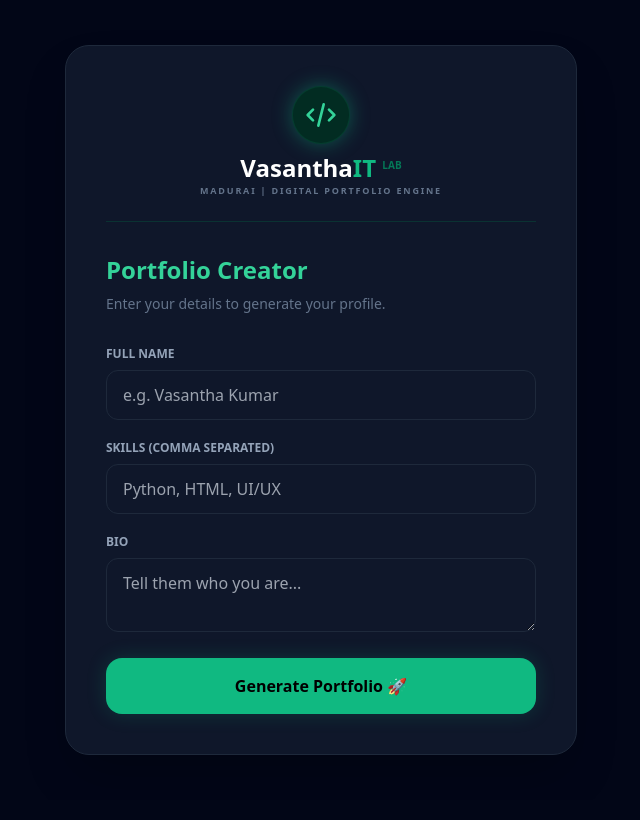
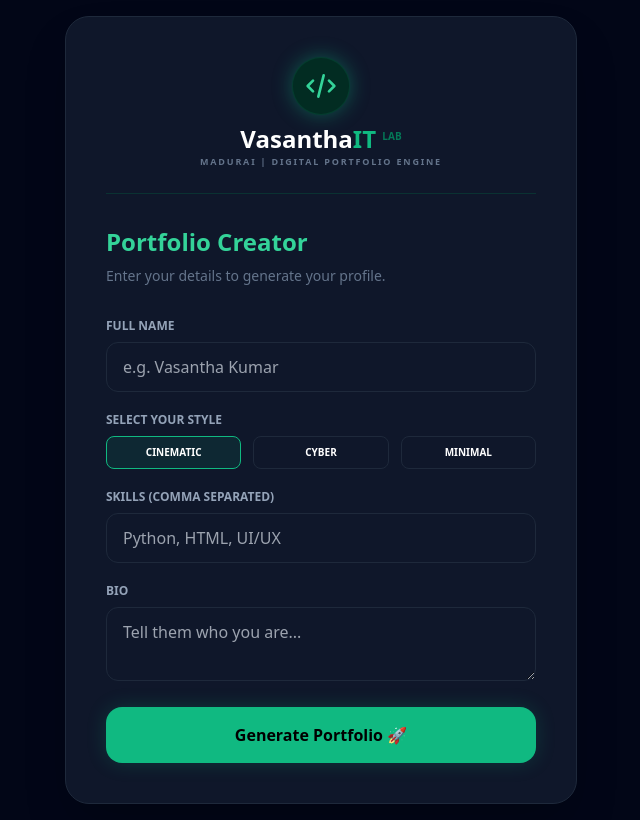
Before and after one commit to vasantha-it-dev/vasantha-it-lab, a Flask app: page / in a window 1280 px wide. Shown: the whole page, without its empty margins (319-959 px from the left). Before the commit the page ends 755 px from the top, so only its background shows below. Run offline with Flask 3, Linux system fonts and the light colour scheme; some libraries are stand-ins or nearby versions.

Commit message:
Integrated PWA and UI into portfolio.html

```diff
--- a/templates/portfolio.html
+++ b/templates/portfolio.html
@@ -48,6 +48,24 @@
                 </div>
 
                 <div>
+                    <label class="block text-xs font-bold text-slate-400 uppercase mb-2">Select Your Style</label>
+                    <div class="grid grid-cols-3 gap-3">
+                        <label class="cursor-pointer">
+                            <input type="radio" name="theme" value="cinematic" class="hidden peer" checked>
+                            <div class="p-2 border border-slate-800 rounded-lg text-center text-[10px] font-bold uppercase peer-checked:border-emerald-500 peer-checked:bg-emerald-500/10">Cinematic</div>
+                        </label>
+                        <label class="cursor-pointer">
+                            <input type="radio" name="theme" value="cyber" class="hidden peer">
+                            <div class="p-2 border border-slate-800 rounded-lg text-center text-[10px] font-bold uppercase peer-checked:border-emerald-500 peer-checked:bg-emerald-500/10">Cyber</div>
+                        </label>
+                        <label class="cursor-pointer">
+                            <input type="radio" name="theme" value="minimal" class="hidden peer">
+                            <div class="p-2 border border-slate-800 rounded-lg text-center text-[10px] font-bold uppercase peer-checked:border-emerald-500 peer-checked:bg-emerald-500/10">Minimal</div>
+                        </label>
+                    </div>
+                </div>
+
+                <div>
                     <label class="block text-xs font-bold text-slate-400 uppercase mb-2">Skills (Comma separated)</label>
                     <input type="text" name="skills" placeholder="Python, HTML, UI/UX" class="w-full bg-slate-900 border border-slate-800 rounded-xl px-4 py-3 focus:border-emerald-500 outline-none text-white" required>
                 </div>
```
